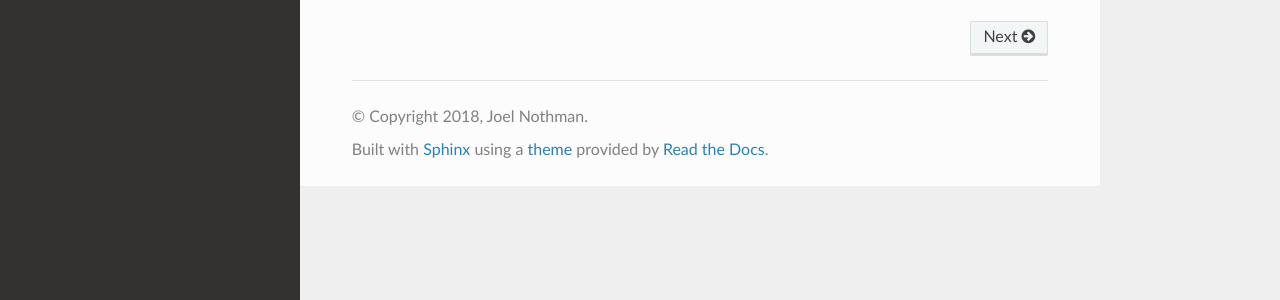
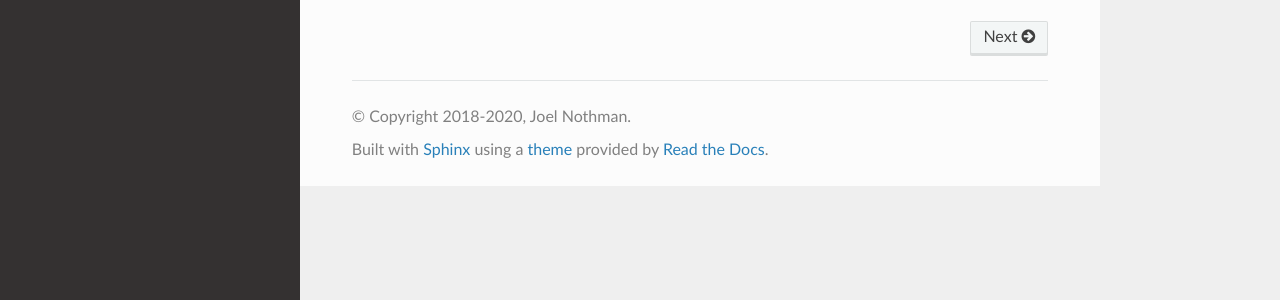
Before and after one commit to jnothman/UpSetPlot, a Sphinx documentation site: the page built from doc/index.rst, in a window 1280 px wide. Shown: the part 454-754 px from the top of the page. Built offline with Sphinx 7.4.7 and the Read the Docs theme 2.0.0, drawn with Linux system fonts in a browser that asks for light colours; pages that are not in the unit, such as notebooks, are missing from menus.

Commit message:
Update copyright years

```diff
--- a/doc/conf.py
+++ b/doc/conf.py
@@ -66,7 +66,7 @@ master_doc = 'index'
 
 # General information about the project.
 project = u'upsetplot'
-copyright = u'2018, Joel Nothman'
+copyright = u'2018-2020, Joel Nothman'
 
 # The version info for the project you're documenting, acts as replacement for
 # |version| and |release|, also used in various other places throughout the
```
